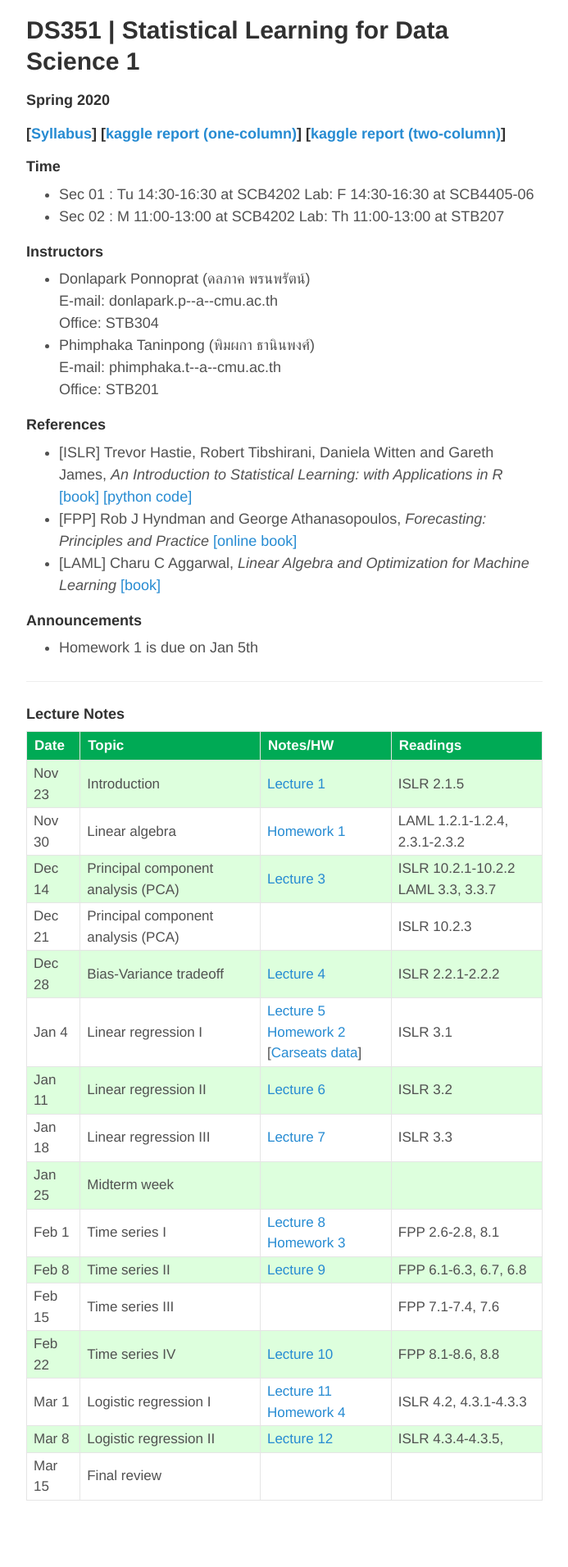
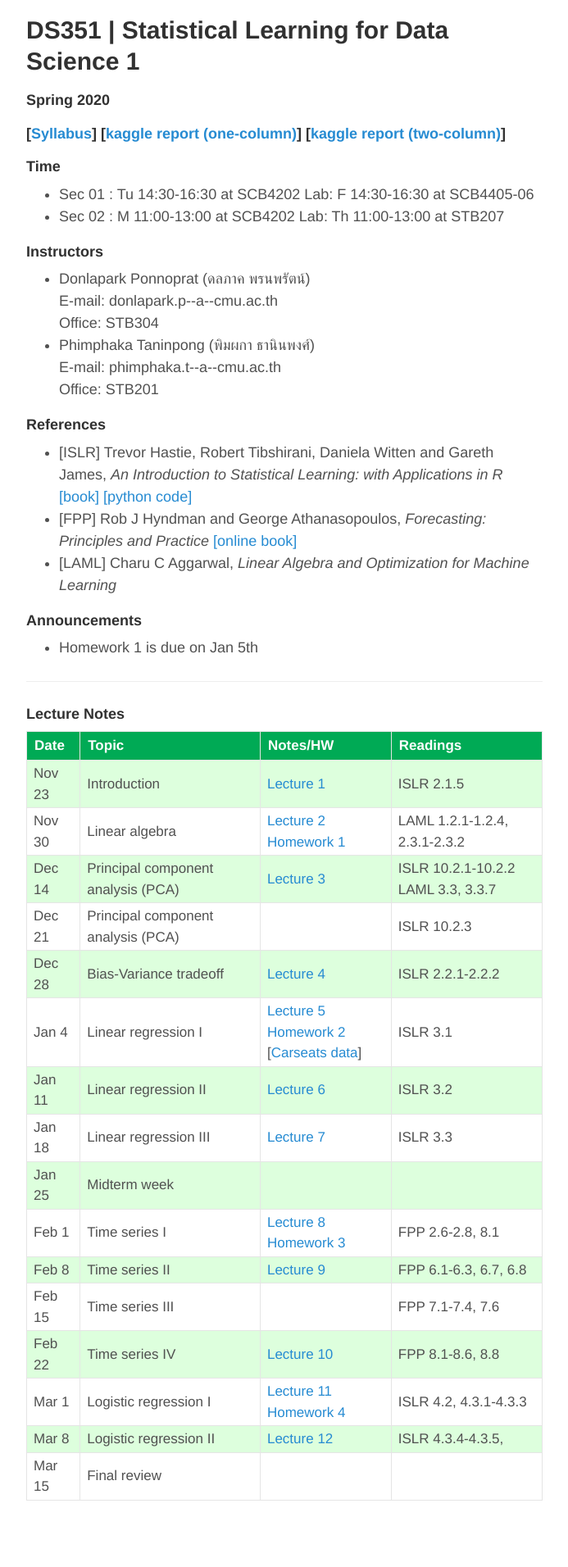
Before and after one commit to donlapark/ds351, a Jekyll site: the page built from index.html, in a window 1280 px wide. Shown: the whole page at 82% size, without its empty margins (293-986 px from the left). Built offline with Jekyll 4.4.1, drawn with Linux system fonts in a browser that asks for light colours; the list of posts is cut into pages by our own code.

Commit message:
added lecture2

```diff
--- a/index.html
+++ b/index.html
@@ -29,7 +29,7 @@ Office: STB201</li>
 <ul>
  <li>[ISLR] Trevor Hastie, Robert Tibshirani, Daniela Witten and Gareth James, <em>An Introduction to Statistical Learning: with Applications in R</em> <a href="https://faculty.marshall.usc.edu/gareth-james/ISL/ISLR%20Seventh%20Printing.pdf">[book]</a> <a href="https://github.com/JWarmenhoven/ISLR-python">[python code]</a></li>
  <li>[FPP] Rob J Hyndman and George Athanasopoulos, <em>Forecasting: Principles and Practice</em> <a href="https://otexts.com/fpp2">[online book]</a></li>
- <li>[LAML] Charu C Aggarwal, <em>Linear Algebra and Optimization for Machine Learning</em> <a href="http://www.charuaggarwal.net/Linear-Algebra-And-Optimization.pdf">[book]</a></li>
+ <li>[LAML] Charu C Aggarwal, <em>Linear Algebra and Optimization for Machine Learning</em></li>
 </ul>
 
 <h4><font size="+1">Announcements</font></h4>
@@ -58,6 +58,7 @@ ISLR 2.1.5
 <td> Linear algebra
 </td>
 <td>
+<a href="lectures/Lecture2.pdf">Lecture 2</a><br/>
 <a href="homework/homework1.pdf">Homework 1</a>
 </td>
 <td>
```
Also changed, not shown: 2 other files.
